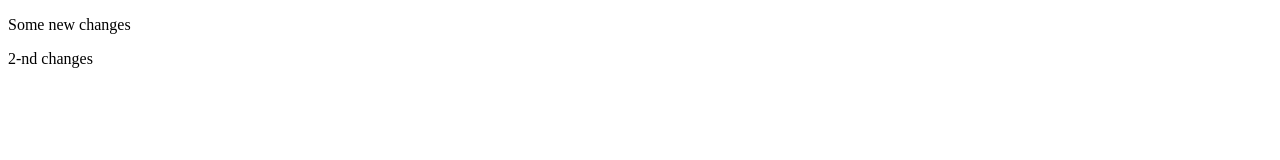
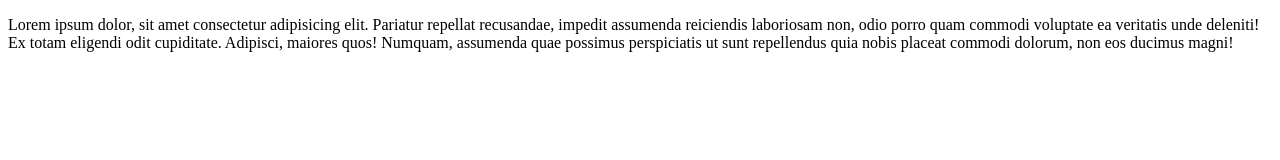
Before and after one commit to andriioleshko/site, a plain HTML site: page index.html in a window 1280 px wide. Drawn offline with Linux system fonts and the light colour scheme.

Commit message:
third commit

```diff
--- a/index.html
+++ b/index.html
@@ -3,9 +3,7 @@
 <head>
   <meta charset="UTF-8">
   <meta name="viewport" content="width=device-width, initial-scale=1.0">
-  <title>GIT lesson 2</title>
-  <p>Some new changes</p>
-  <p>2-nd changes</p>
+  <p>Lorem ipsum dolor, sit amet consectetur adipisicing elit. Pariatur repellat recusandae, impedit assumenda reiciendis laboriosam non, odio porro quam commodi voluptate ea veritatis unde deleniti! Ex totam eligendi odit cupiditate. Adipisci, maiores quos! Numquam, assumenda quae possimus perspiciatis ut sunt repellendus quia nobis placeat commodi dolorum, non eos ducimus magni!</p>
 </head>
 <body>
 
```
